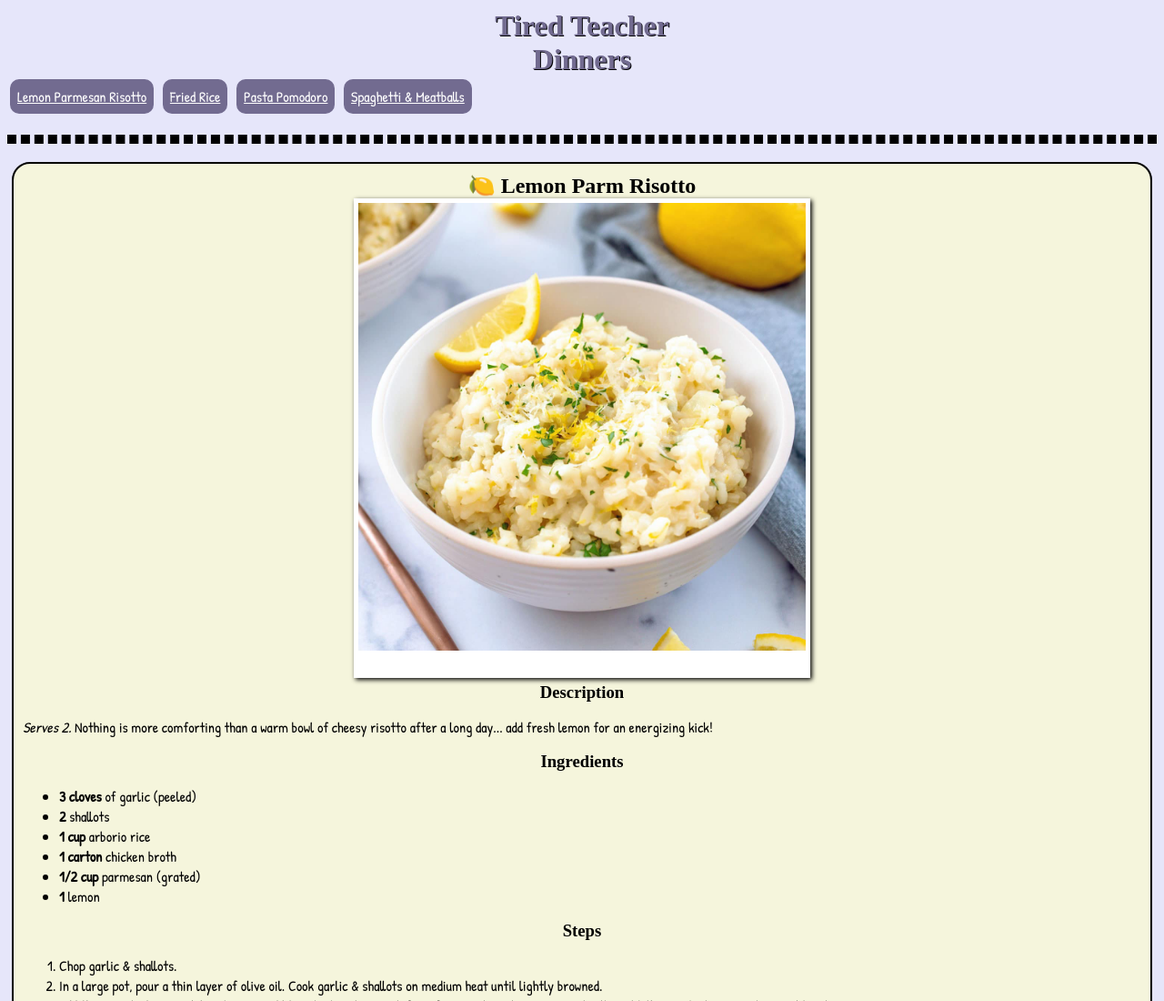
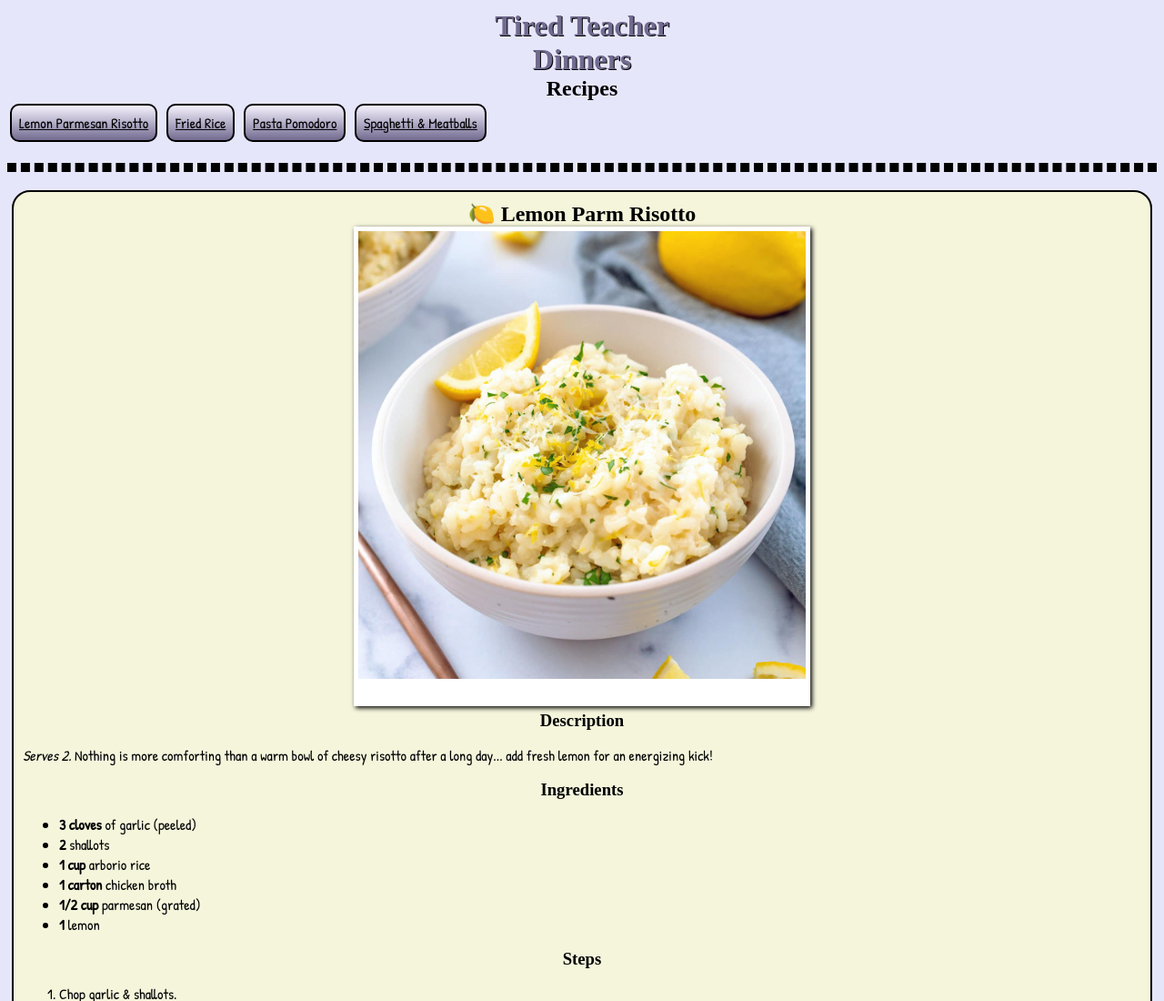
Before and after one commit to KaterinaWalter/Recipe-Blog, a plain HTML site: page index.html in a window 1280 px wide. Shown: the top 1100 px of the page at 91% size. Drawn offline with Linux system fonts and the light colour scheme; a web font is replaced by a local one.

Commit message:
formatting

```diff
--- a/index.html
+++ b/index.html
@@ -11,6 +11,7 @@
 <body>
   <h1>Tired Teacher<br>Dinners</h1>
 
+  <h2>Recipes</h2>
   <a href="#risotto">Lemon Parmesan Risotto</a>
   <a href="#fried-rice">Fried Rice</a>
   <a href="#pomodoro">Pasta Pomodoro</a>
--- a/style.css
+++ b/style.css
@@ -24,7 +24,7 @@ h1, h2, h3 {
 }
 
 h1 {
-    color: rgb(114, 107, 144);
+    color: #726b90;
     text-shadow: 1px 1px 0px black;
     margin-top: 10px;
 }
@@ -38,19 +38,26 @@ img {
     border: 5px solid white;
     border-bottom-width: 30px;
     box-shadow: 2px 2px 5px black;
+
     /* Shoutout to Julia for code below! */
     aspect-ratio: 1 / 1;
     object-fit: cover;
 }
 
+/* IN HTML: nest your <img> inside
+   <div class="centered"> </div>
+*/
 .centered {
     text-align: center;
     margin: auto;
 }
 
+
+
 a {
-    color: white;
-    background: rgb(114, 107, 144);
+    color: black;
+    background: linear-gradient(to top, #726b90 0%, #f6f3ff 100%);
+    border: 2px solid black;
     border-radius: 10px;
     padding: 8px;
     margin: 3px;
```
